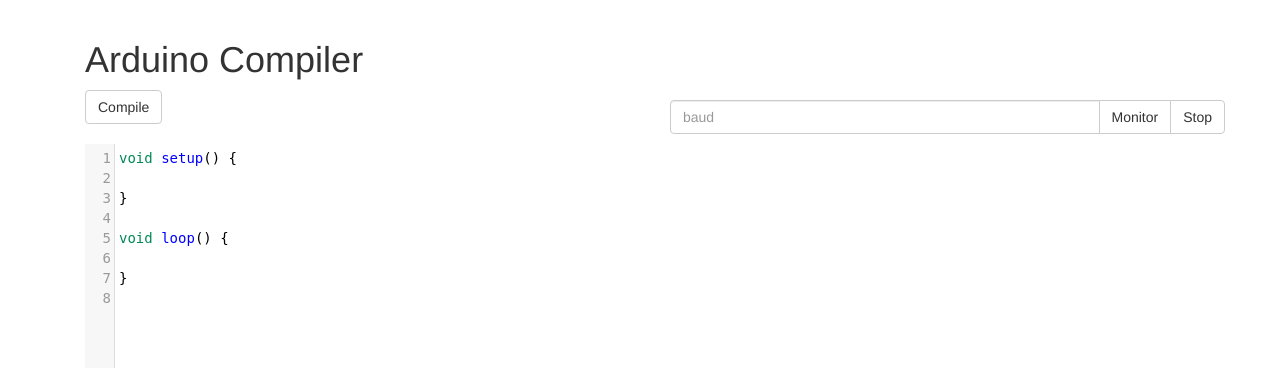
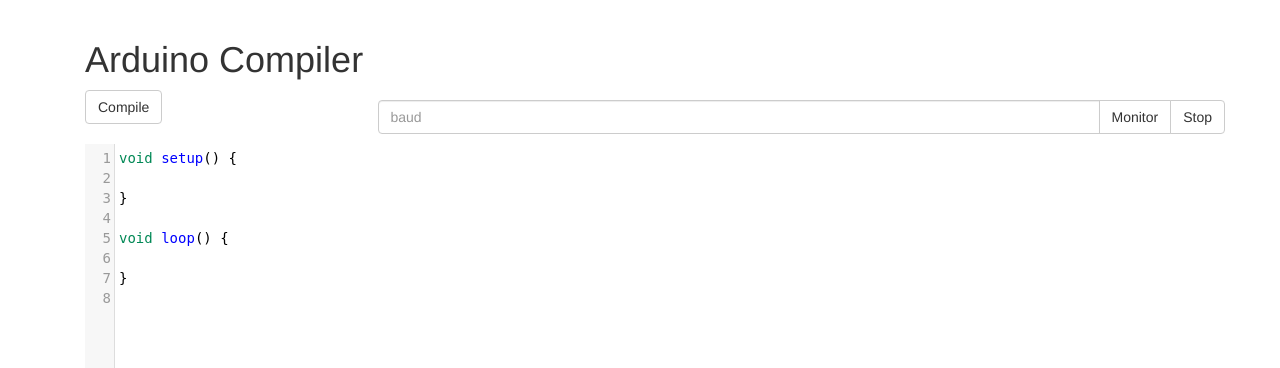
Before and after one commit to ludusrusso/arduino-compiler-web, a Flask app: page / in a window 1280 px wide. Shown: the part 52-420 px from the top of the page. Run offline with Flask 2, Linux system fonts and the light colour scheme; parts of the project's set-up code (start-up, migrations or seed data) failed here and were passed over; some libraries are stand-ins or nearby versions.

Commit message:
improvements

```diff
--- a/app/templates/ardu/arduino.html
+++ b/app/templates/ardu/arduino.html
@@ -29,12 +29,12 @@
  <div class="container">
    <h1>Arduino Compiler</h1>
    <div class="row">
-    <div class="col-sm-6">
+    <div class="col-xs-3">
       <p>
         <button type="button" class="btn btn-default" onclick="compFun();">Compile</button>
         </p>
       </div>
-      <div class="col-sm-6">
+      <div class="col-xs-9">
       <p>
 
         <div class="input-group">
```
